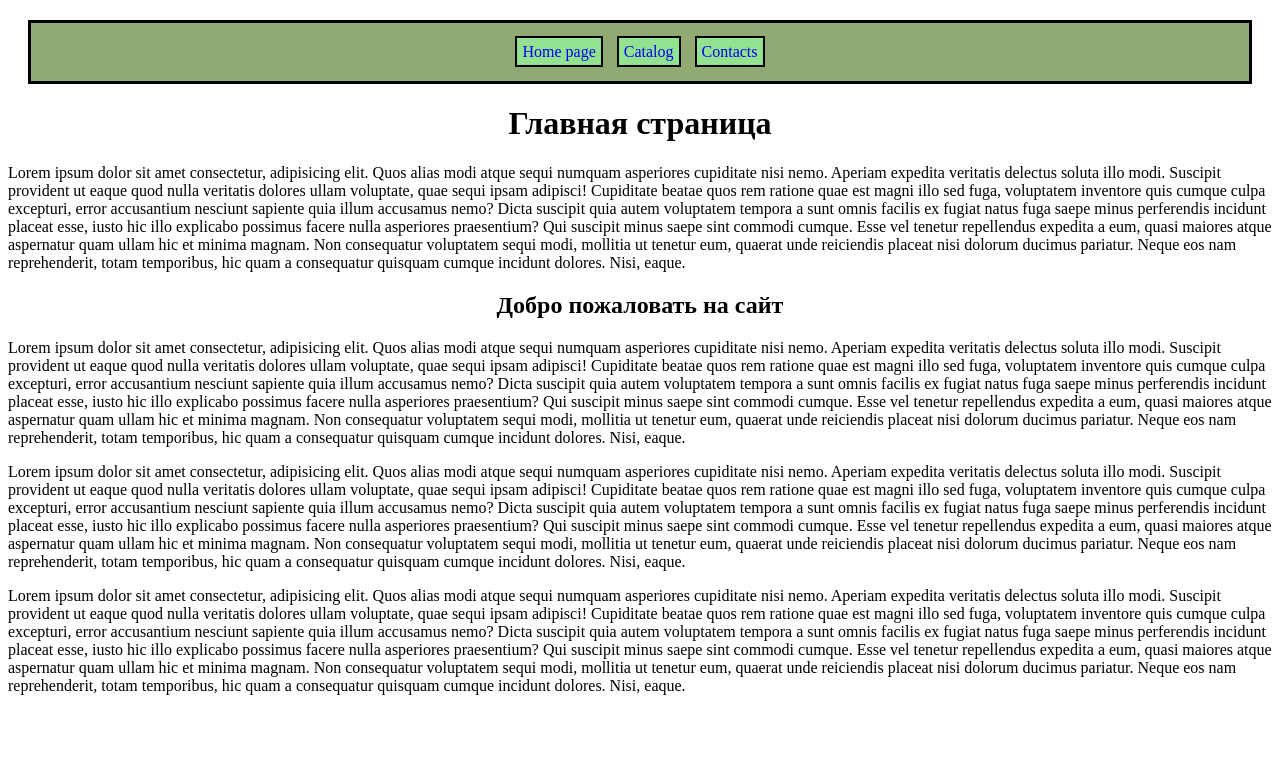
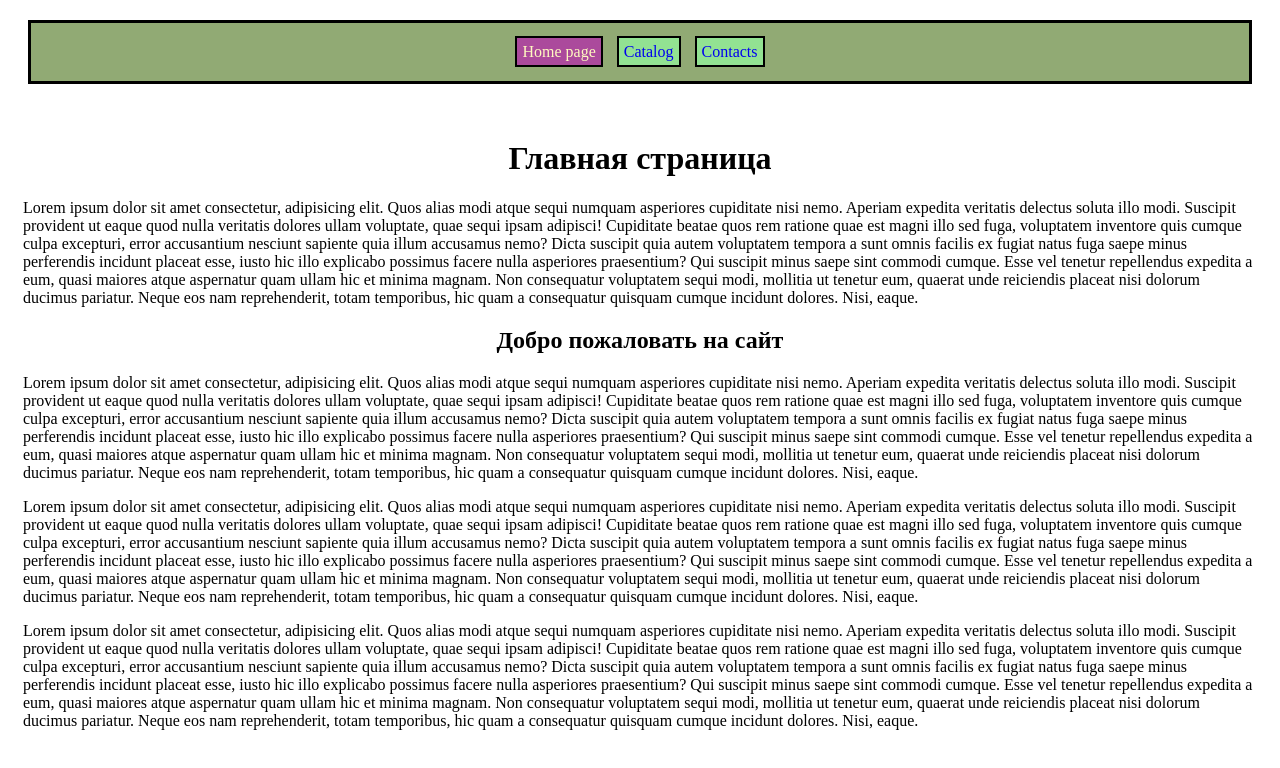
Before and after one commit to AlexanderTsaricov/htmlHomework_1, a plain HTML site: page index.html in a window 1280 px wide. In both pictures the pointer is over the link "Home page". Drawn offline with Linux system fonts and the light colour scheme.

Commit message:
add some style

```diff
--- a/index.html
+++ b/index.html
@@ -12,11 +12,14 @@
         <a class="menu_link" href="catalog.html">Catalog</a>
         <a class="menu_link" href="contacts.html">Contacts</a>
     </div>
+    <div class="content">
         <h1>Главная страница</h1>
         <p>Lorem ipsum dolor sit amet consectetur, adipisicing elit. Quos alias modi atque sequi numquam asperiores cupiditate nisi nemo. Aperiam expedita veritatis delectus soluta illo modi. Suscipit provident ut eaque quod nulla veritatis dolores ullam voluptate, quae sequi ipsam adipisci! Cupiditate beatae quos rem ratione quae est magni illo sed fuga, voluptatem inventore quis cumque culpa excepturi, error accusantium nesciunt sapiente quia illum accusamus nemo? Dicta suscipit quia autem voluptatem tempora a sunt omnis facilis ex fugiat natus fuga saepe minus perferendis incidunt placeat esse, iusto hic illo explicabo possimus facere nulla asperiores praesentium? Qui suscipit minus saepe sint commodi cumque. Esse vel tenetur repellendus expedita a eum, quasi maiores atque aspernatur quam ullam hic et minima magnam. Non consequatur voluptatem sequi modi, mollitia ut tenetur eum, quaerat unde reiciendis placeat nisi dolorum ducimus pariatur. Neque eos nam reprehenderit, totam temporibus, hic quam a consequatur quisquam cumque incidunt dolores. Nisi, eaque.</p>
         <h2>Добро пожаловать на сайт</h2>
         <p>Lorem ipsum dolor sit amet consectetur, adipisicing elit. Quos alias modi atque sequi numquam asperiores cupiditate nisi nemo. Aperiam expedita veritatis delectus soluta illo modi. Suscipit provident ut eaque quod nulla veritatis dolores ullam voluptate, quae sequi ipsam adipisci! Cupiditate beatae quos rem ratione quae est magni illo sed fuga, voluptatem inventore quis cumque culpa excepturi, error accusantium nesciunt sapiente quia illum accusamus nemo? Dicta suscipit quia autem voluptatem tempora a sunt omnis facilis ex fugiat natus fuga saepe minus perferendis incidunt placeat esse, iusto hic illo explicabo possimus facere nulla asperiores praesentium? Qui suscipit minus saepe sint commodi cumque. Esse vel tenetur repellendus expedita a eum, quasi maiores atque aspernatur quam ullam hic et minima magnam. Non consequatur voluptatem sequi modi, mollitia ut tenetur eum, quaerat unde reiciendis placeat nisi dolorum ducimus pariatur. Neque eos nam reprehenderit, totam temporibus, hic quam a consequatur quisquam cumque incidunt dolores. Nisi, eaque.</p>
         <p>Lorem ipsum dolor sit amet consectetur, adipisicing elit. Quos alias modi atque sequi numquam asperiores cupiditate nisi nemo. Aperiam expedita veritatis delectus soluta illo modi. Suscipit provident ut eaque quod nulla veritatis dolores ullam voluptate, quae sequi ipsam adipisci! Cupiditate beatae quos rem ratione quae est magni illo sed fuga, voluptatem inventore quis cumque culpa excepturi, error accusantium nesciunt sapiente quia illum accusamus nemo? Dicta suscipit quia autem voluptatem tempora a sunt omnis facilis ex fugiat natus fuga saepe minus perferendis incidunt placeat esse, iusto hic illo explicabo possimus facere nulla asperiores praesentium? Qui suscipit minus saepe sint commodi cumque. Esse vel tenetur repellendus expedita a eum, quasi maiores atque aspernatur quam ullam hic et minima magnam. Non consequatur voluptatem sequi modi, mollitia ut tenetur eum, quaerat unde reiciendis placeat nisi dolorum ducimus pariatur. Neque eos nam reprehenderit, totam temporibus, hic quam a consequatur quisquam cumque incidunt dolores. Nisi, eaque.</p>
         <p>Lorem ipsum dolor sit amet consectetur, adipisicing elit. Quos alias modi atque sequi numquam asperiores cupiditate nisi nemo. Aperiam expedita veritatis delectus soluta illo modi. Suscipit provident ut eaque quod nulla veritatis dolores ullam voluptate, quae sequi ipsam adipisci! Cupiditate beatae quos rem ratione quae est magni illo sed fuga, voluptatem inventore quis cumque culpa excepturi, error accusantium nesciunt sapiente quia illum accusamus nemo? Dicta suscipit quia autem voluptatem tempora a sunt omnis facilis ex fugiat natus fuga saepe minus perferendis incidunt placeat esse, iusto hic illo explicabo possimus facere nulla asperiores praesentium? Qui suscipit minus saepe sint commodi cumque. Esse vel tenetur repellendus expedita a eum, quasi maiores atque aspernatur quam ullam hic et minima magnam. Non consequatur voluptatem sequi modi, mollitia ut tenetur eum, quaerat unde reiciendis placeat nisi dolorum ducimus pariatur. Neque eos nam reprehenderit, totam temporibus, hic quam a consequatur quisquam cumque incidunt dolores. Nisi, eaque.</p>
+    </div>
+</div>
 </body>
 </html>
--- a/style.css
+++ b/style.css
@@ -12,6 +12,19 @@
         margin: 5px;
         text-decoration: none;
     }
+    .menu_link:hover {
+        border: 2px solid black;
+        padding: 5px;
+        background-color: rgb(146, 226, 146);
+        margin: 5px;
+        text-decoration: none;
+        color: #FFFAC0;
+        background: #AB4A9C;
+    }
+}
+
+.content {
+    padding: 15px;
 }
 h1 {
     text-align: center;
```
Also changed, not shown: catalog.html (+2 -0 lines). Lines whose indentation alone changed are shown as unchanged.
